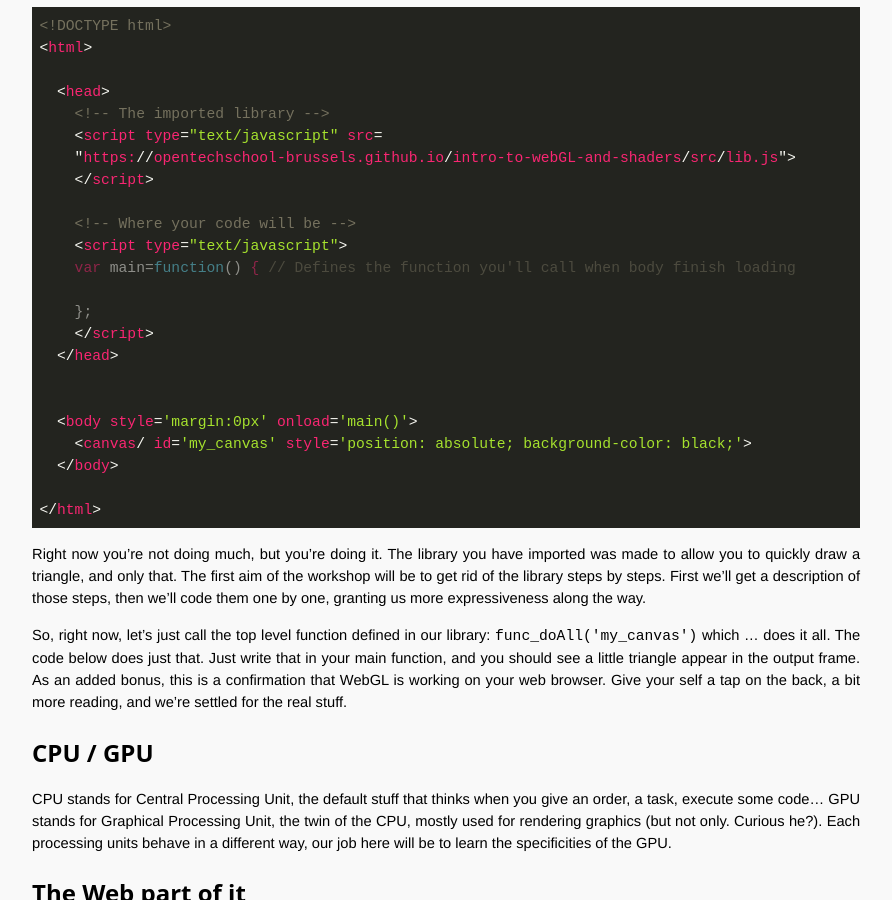
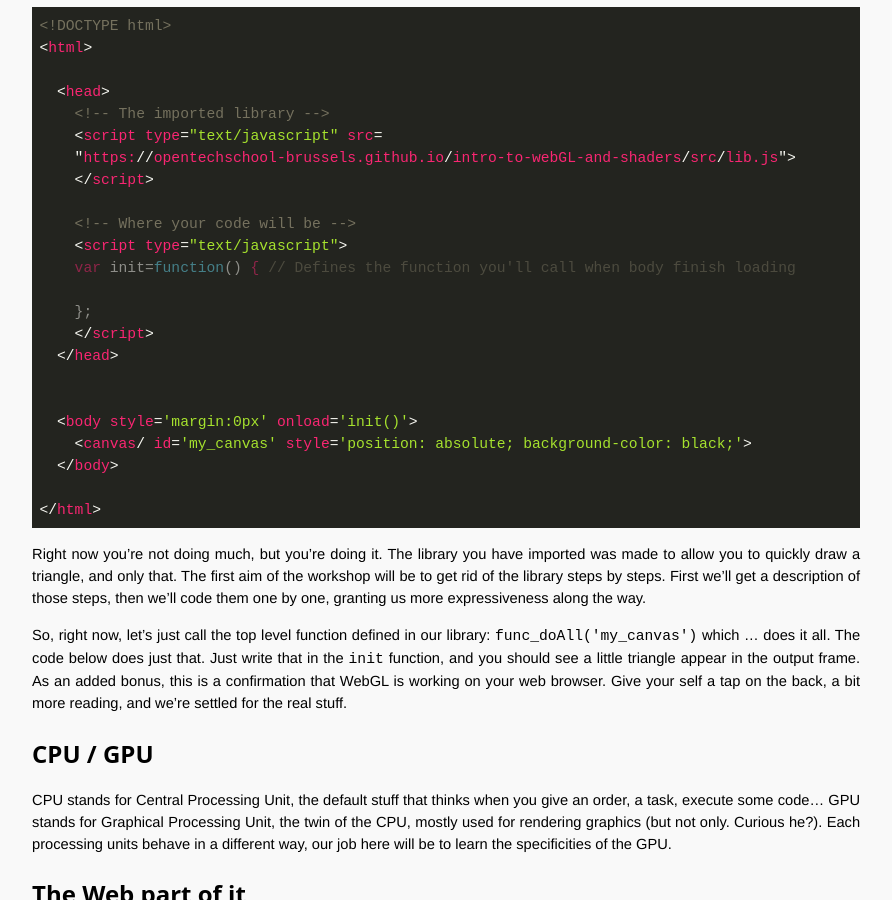
Before and after one commit to OpenTechSchool-Brussels/intro-to-webGL-and-shaders, a Jekyll site: the page built from log0_setting-up.markdown, in a window 1280 px wide and 900 px high, scrolled down 1647 px. Shown: the whole window, without its empty margins (324-1216 px from the left). Built offline with Jekyll 4.4.1, drawn with Linux system fonts in a browser that asks for light colours.

Commit message:
Update log0_setting-up.markdown

```diff
--- a/log0_setting-up.markdown
+++ b/log0_setting-up.markdown
@@ -52,14 +52,14 @@
 
     <!-- Where your code will be -->
     <script type="text/javascript">
-    var main=function() { // Defines the function you'll call when body finish loading
+    var init=function() { // Defines the function you'll call when body finish loading
 
     };
     </script>
   </head>
 
 
-  <body style='margin:0px' onload='main()'>
+  <body style='margin:0px' onload='init()'>
     <canvas/ id='my_canvas' style='position: absolute; background-color: black;'>
   </body>
 
@@ -68,7 +68,7 @@
 
 Right now you're not doing much, but you're doing it. The library you have imported was made to allow you to quickly draw a triangle, and only that. The first aim of the workshop will be to get rid of the library steps by steps. First we'll get a description of those steps, then we'll code them one by one, granting us more expressiveness along the way.
 
-So, right now, let's just call the top level function defined in our library: `func_doAll('my_canvas')` which ... does it all. The code below does just that. Just write that in your main function, and you should see a little triangle appear in the output frame. As an added bonus, this is a confirmation that WebGL is working on your web browser. Give your self a tap on the back, a bit more reading, and we're settled for the real stuff.
+So, right now, let's just call the top level function defined in our library: `func_doAll('my_canvas')` which ... does it all. The code below does just that. Just write that in the `init` function, and you should see a little triangle appear in the output frame. As an added bonus, this is a confirmation that WebGL is working on your web browser. Give your self a tap on the back, a bit more reading, and we're settled for the real stuff.
 
 ## CPU / GPU
 CPU stands for Central Processing Unit, the default stuff that thinks when you give an order, a task, execute some code... GPU stands for Graphical Processing Unit, the twin of the CPU, mostly used for rendering graphics (but not only. Curious he?). Each processing units behave in a different way, our job here will be to learn the specificities of the GPU.
```
